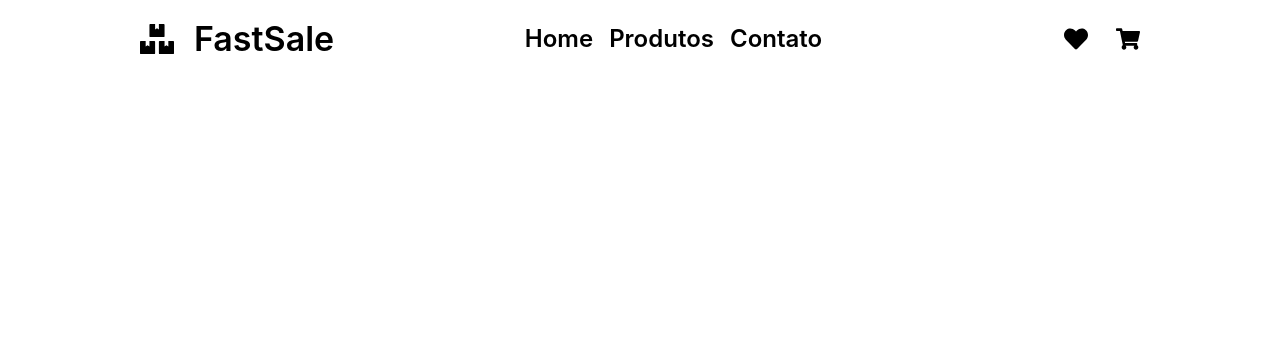
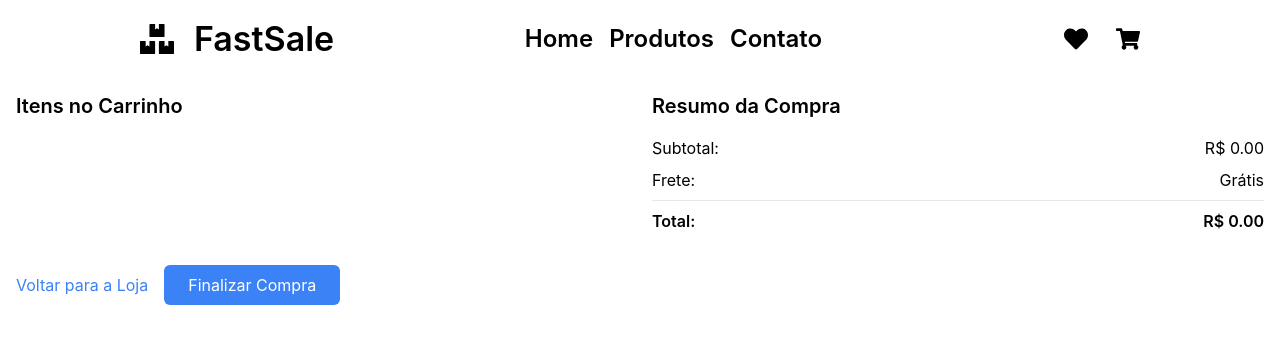
Before and after one commit to VictorBravim/E-Commerce, a React (Create React App) app: page /checkout in a window 1280 px wide. Shown: the top 344 px of the page. Built offline with nearby package versions, Linux system fonts and the light colour scheme.

Commit message:
Mudança

```diff
--- a/src/assets/CheckoutPage.tsx
+++ b/src/assets/CheckoutPage.tsx
@@ -23,20 +23,41 @@ const CheckoutPage: React.FC<CheckoutPageProps> = ({ cartItems, closeCart }) =>
   }, [closeCart]);
 
   return (
-    <div>
-      <h1>Checkout</h1>
-      <div>
-        {cartItems.map((item) => (
-          <div key={item.id}>
-            <img src={item.image} alt={item.name} />
-            <div>{item.name}</div>
-            <div>R$ {item.price}</div>
+    <div className="container mx-auto px-4 py-8">
+      <h1 className="text-3xl font-bold mb-6">Checkout</h1>
+      <div className="grid grid-cols-1 md:grid-cols-2 gap-6">
+        <div className="col-span-1">
+          <h2 className="text-xl font-semibold mb-4">Itens no Carrinho</h2>
+          {cartItems.map((item) => (
+            <div key={item.id} className="flex items-center mb-4">
+              <img src={item.image} alt={item.name} className="w-16 h-16 mr-4 rounded-md" />
+              <div>
+                <h3 className="font-semibold">{item.name}</h3>
+                <p className="text-gray-600">R$ {item.price} x {item.quantity}</p>
+              </div>
+            </div>
+          ))}
+        </div>
+        <div className="col-span-1">
+          <h2 className="text-xl font-semibold mb-4">Resumo da Compra</h2>
+          <div className="flex justify-between mb-2">
+            <span>Subtotal:</span>
+            <span>R$ {cartItems.reduce((acc, item) => acc + item.price * item.quantity, 0).toFixed(2)}</span>
           </div>
-        ))}
+          <div className="flex justify-between mb-2">
+            <span>Frete:</span>
+            <span>Grátis</span>
+          </div>
+          <hr className="my-2" />
+          <div className="flex justify-between">
+            <span className="font-semibold">Total:</span>
+            <span className="font-semibold">R$ {cartItems.reduce((acc, item) => acc + item.price * item.quantity, 0).toFixed(2)}</span>
+          </div>
+        </div>
       </div>
-      <div>
-        <Link to="/">Voltar para a Loja</Link>
-        <button>Finalizar Compra</button>
+      <div className="mt-8">
+        <Link to="/" className="text-blue-500 hover:underline">Voltar para a Loja</Link>
+        <button className="ml-4 px-6 py-2 bg-blue-500 text-white rounded-md hover:bg-blue-600">Finalizar Compra</button>
       </div>
     </div>
   );
```
